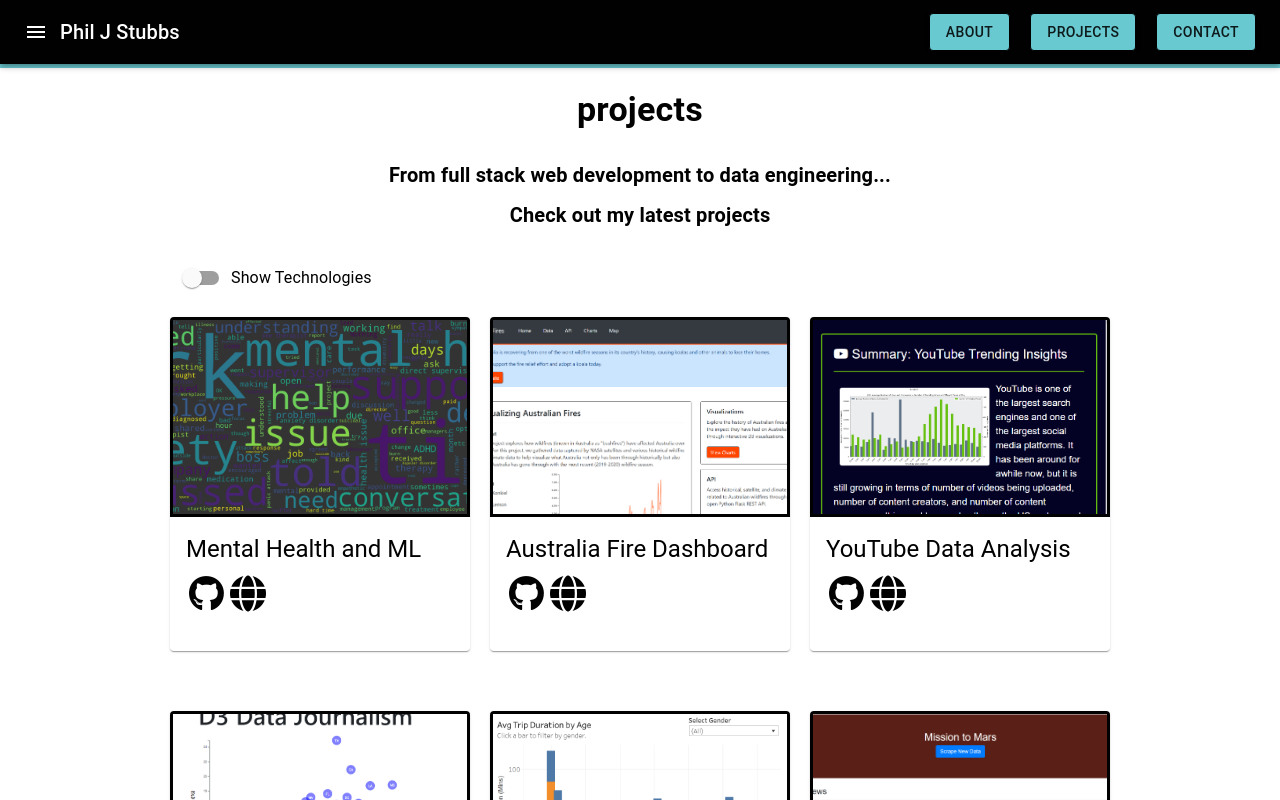
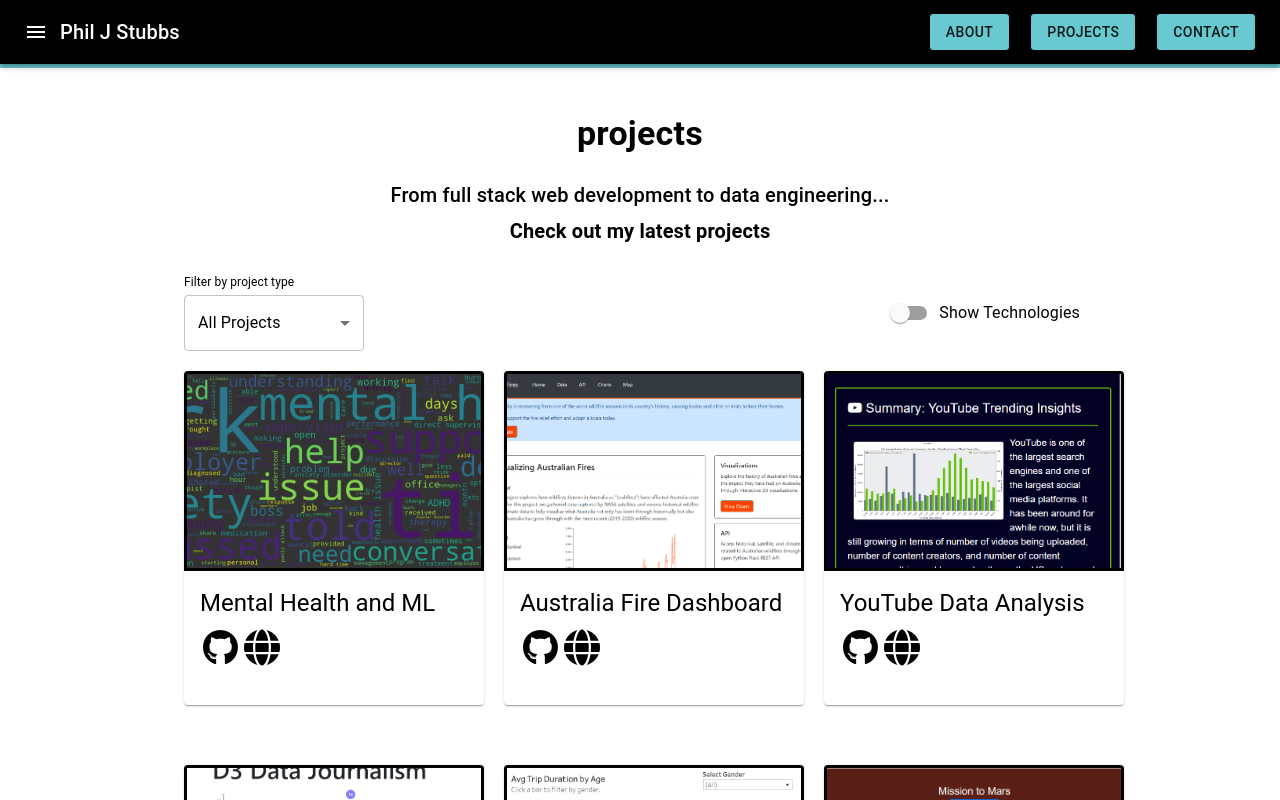
Before and after one commit to philipstubbs13/revamped_personal_site, a React (Create React App) app: page /projects in a window 1280 px wide. Shown: the top 800 px of the page. Built offline with nearby package versions, Linux system fonts and the light colour scheme.

Commit message:
project type select

```diff
--- a/src/components/layout/projects/Projects.tsx
+++ b/src/components/layout/projects/Projects.tsx
@@ -2,18 +2,16 @@
 import { createStyles, makeStyles, Theme } from '@material-ui/core/styles';
 import Typography from '@material-ui/core/Typography';
 import Box from '@material-ui/core/Box';
+import InputLabel from '@material-ui/core/InputLabel';
+import MenuItem from '@material-ui/core/MenuItem';
+import FormControl from '@material-ui/core/FormControl';
+import Select from '@material-ui/core/Select';
 import { Project } from '../../project/Project';
 import { projects, IProject } from '../../../data/projects';
 import { SwitchToggle } from '../../switch-toggle/SwitchToggle';
 
 const useStyles = makeStyles((theme: Theme) =>
   createStyles({
-    root: {
-      display: 'flex',
-      flexDirection: 'column',
-      alignItems: 'center',
-      justifyContent: 'flex-start',
-    },
     title: {
       fontWeight: 'bold',
     },
@@ -37,6 +35,23 @@
       [theme.breakpoints.down('md')]: {
         margin: '0 auto',
       },
+      display: 'flex',
+      flexDirection: 'row',
+      justifyContent: 'space-between',
+      alignItems: 'center',
+    },
+    formControl: {
+      minWidth: 180,
+      width: 180,
+    },
+    selectEmpty: {
+      marginTop: 20,
+    },
+    inputLabelRoot: {
+      color: theme.palette.text.primary,
+    },
+    selectRoot: {
+      marginTop: 20,
     },
   })
 );
@@ -44,25 +59,61 @@
 export const Projects = () => {
   const classes = useStyles();
   const [showTechnologies, setShowTechnologies] = useState(false);
+  const [projectType, setProjectType] = useState('all');
+  const [filteredProjects, setFilteredProjects] = useState(projects);
 
   const handleChangeShowTechnologies = (event: React.ChangeEvent<HTMLInputElement>) => {
     setShowTechnologies(event.target.checked);
   };
 
+  const handleChangeProjectType = (event: React.ChangeEvent<{ value: unknown }>) => {
+    const projectTypeSelected = event.target.value as string;
+    let filteredProjectsToDisplay = [...projects];
+    setProjectType(projectTypeSelected);
+
+    if (projectTypeSelected === 'all') {
+      setFilteredProjects(filteredProjectsToDisplay);
+    } else {
+      filteredProjectsToDisplay = filteredProjectsToDisplay.filter(
+        (project) => project.type === projectTypeSelected
+      );
+      setFilteredProjects(filteredProjectsToDisplay);
+    }
+  };
+
   return (
-    <div className={classes.root}>
-      <Typography variant="h4" className={classes.title}>
-        projects
-      </Typography>
+    <div>
       <Box m={3} textAlign="center">
-        <Typography variant="h6" className={classes.body}>
-          From full stack web development to data engineering...
+        <Typography variant="h4" className={classes.title}>
+          projects
         </Typography>
+      </Box>
+      <Box m={3} textAlign="center">
+        <Typography variant="h6">From full stack web development to data engineering...</Typography>
         <Typography variant="h6" className={classes.body}>
           Check out my latest projects
         </Typography>
       </Box>
       <div className={classes.showTechnologiesContainer}>
+        <FormControl className={classes.formControl}>
+          <InputLabel id="project-type-input-label" className={classes.inputLabelRoot}>
+            Filter by project type
+          </InputLabel>
+          <Select
+            labelId="project-type-select"
+            id="project-type-select"
+            value={projectType}
+            onChange={handleChangeProjectType}
+            displayEmpty
+            className={classes.selectEmpty}
+            variant="outlined"
+          >
+            <MenuItem value="all">All Projects</MenuItem>
+            <MenuItem value="web_development">Web Development</MenuItem>
+            <MenuItem value="data">Data</MenuItem>
+            <MenuItem value="technical_writing">Technical Writing</MenuItem>
+          </Select>
+        </FormControl>
         <SwitchToggle
           isChecked={showTechnologies}
           onChange={handleChangeShowTechnologies}
@@ -71,7 +122,7 @@
         />
       </div>
       <div className={classes.projectsContainer}>
-        {projects.map((project: IProject) => {
+        {filteredProjects.map((project: IProject) => {
           return (
             <Project
               key={project.title}
--- a/src/data/projects.ts
+++ b/src/data/projects.ts
@@ -34,6 +34,7 @@
   githubRepo: string;
   website?: string;
   technologies: string[];
+  type: string;
 }
 
 export const projects: IProject[] = [
@@ -57,6 +58,7 @@
       'TextBlob',
       'VADER',
     ],
+    type: 'data',
   },
   {
     image: australiaFiresImage,
@@ -74,6 +76,7 @@
       'd3-timeseries',
       'Leaflet',
     ],
+    type: 'data',
   },
   {
     image: youtubeImage,
@@ -81,6 +84,7 @@
     githubRepo: 'https://github.com/philipstubbs13/team_hopper',
     website: 'https://philipstubbs13.github.io/Web-Design-Challenge/#/youtube-insights',
     technologies: ['YouTube API', 'Jupyter Notebook', 'Python', 'Pandas', 'Matplotlib'],
+    type: 'data',
   },
   {
     image: d3DataJournalismImage,
@@ -88,6 +92,7 @@
     githubRepo: 'https://github.com/philipstubbs13/D3-challenge',
     website: 'https://d3-data-journalism-9cb59.web.app/',
     technologies: ['D3', 'JavaScript', 'Firebase'],
+    type: 'data',
   },
   {
     image: tableauImage,
@@ -96,6 +101,7 @@
     website:
       'https://public.tableau.com/profile/phil.stubbs#!/vizhome/CitiBikeAnalytics_15879541754520/NewYorkCitiBikeAnalyticsandInsights',
     technologies: ['Tableau'],
+    type: 'data',
   },
   {
     image: marsWebScrapingImage,
@@ -110,6 +116,7 @@
       'Python',
       'Beautiful Soup',
     ],
+    type: 'data',
   },
   {
     image: sheltrImage,
@@ -127,6 +134,7 @@
       'Twilio API',
       'Express',
     ],
+    type: 'web_development',
   },
   {
     image: swagImage,
@@ -144,6 +152,7 @@
       'Tumblr API',
       'CSS Grid',
     ],
+    type: 'web_development',
   },
   {
     image: pizzaImage,
@@ -159,6 +168,7 @@
       'Firebase',
       'Edamam Recipe Search API',
     ],
+    type: 'web_development',
   },
   {
     image: burgerImage,
@@ -177,6 +187,7 @@
       'Express',
       'ORM',
     ],
+    type: 'web_development',
   },
   {
     image: awesomeBurgerImage,
@@ -195,6 +206,7 @@
       'Express',
       'ORM',
     ],
+    type: 'web_development',
   },
   {
     image: adoptMeImage,
@@ -214,6 +226,7 @@
       'Sequelize ORM',
       'Facebook auth',
     ],
+    type: 'web_development',
   },
   {
     image: eduVentsImage,
@@ -229,6 +242,7 @@
       'Material UI',
       'react-big-calendar',
     ],
+    type: 'web_development',
   },
   {
     image: artImage,
@@ -245,6 +259,7 @@
       'React',
       'react-chartkick',
     ],
+    type: 'web_development',
   },
   {
     image: clickmeImage,
@@ -252,6 +267,7 @@
     githubRepo: 'https://github.com/philipstubbs13/ClickMe',
     website: 'https://clickme-d27eb.firebaseapp.com/',
     technologies: ['HTML', 'CSS', 'JavaScript', 'Bootstrap', 'React'],
+    type: 'web_development',
   },
   {
     image: giffinderImage,
@@ -259,6 +275,7 @@
     githubRepo: 'https://github.com/philipstubbs13/Giphy-API-Project',
     website: 'https://philipstubbs13.github.io/Giphy-API-Project/index.html',
     technologies: ['HTML', 'CSS', 'JavaScript', 'Bootstrap', 'jQuery', 'AJAX', 'GIPHY API'],
+    type: 'web_development',
   },
   {
     image: hangmanImage,
@@ -266,6 +283,7 @@
     githubRepo: 'https://github.com/philipstubbs13/Hangman-Game',
     website: 'https://philipstubbs13.github.io/Giphy-API-Project/index.html',
     technologies: ['HTML', 'CSs', 'JavaScript', 'Bootstrap', 'jQuery'],
+    type: 'web_development',
   },
   {
     image: carpoolImage,
@@ -273,6 +291,7 @@
     githubRepo: 'https://github.com/philipstubbs13/FriendFinder',
     website: 'https://blooming-lowlands-71441.herokuapp.com/',
     technologies: ['HTML', 'CSS', 'JavaScript', 'Bootstrap', 'Node', 'Express'],
+    type: 'web_development',
   },
   {
     image: bamazonImage,
@@ -280,6 +299,7 @@
     githubRepo: 'https://github.com/philipstubbs13/Bamazon',
     website: '',
     technologies: ['Node', 'JavaScript', 'MySQL'],
+    type: 'web_development',
   },
   {
     image: crystalImage,
@@ -287,6 +307,7 @@
     githubRepo: 'https://github.com/philipstubbs13/week-4-game',
     website: 'https://philipstubbs13.github.io/week-4-game/index.html',
     technologies: ['HTML', 'CSS', 'JavaScript', 'jQuery', 'Bootstrap'],
+    type: 'web_development',
   },
   {
     image: twitterImage,
@@ -294,6 +315,7 @@
     githubRepo: 'https://github.com/philipstubbs13/liri-node-app',
     website: '',
     technologies: ['Node'],
+    type: 'web_development',
   },
   {
     image: scraperImage,
@@ -312,6 +334,7 @@
       'Express',
       'Mongoose ORM',
     ],
+    type: 'web_development',
   },
   {
     image: healthTrackerImage,
@@ -331,6 +354,7 @@
       'Mongoose ORM',
       'AWS S3',
     ],
+    type: 'web_development',
   },
   {
     image: myTrainBuilderImage,
@@ -338,6 +362,7 @@
     githubRepo: 'https://github.com/philipstubbs13/Firebase-Train-Scheduler',
     website: 'https://fir-train-scheduler-7f4a9.firebaseapp.com/',
     technologies: ['HTML', 'CSS', 'JavaScript', 'Bootstrap', 'jQuery', 'Firebase', 'Moment'],
+    type: 'web_development',
   },
   {
     image: newsImage,
@@ -356,6 +381,7 @@
       'Mongoose ORM',
       'New York Times Article Search API',
     ],
+    type: 'web_development',
   },
   {
     image: skylineImage,
@@ -363,6 +389,7 @@
     githubRepo: 'https://github.com/philipstubbs13/constructor-hangman',
     website: '',
     technologies: ['Node', 'JavaScript constructors'],
+    type: 'web_development',
   },
   {
     image: stadiumImage,
@@ -370,6 +397,7 @@
     githubRepo: 'https://github.com/philipstubbs13/TriviaGame',
     website: 'https://philipstubbs13.github.io/TriviaGame/index.html',
     technologies: ['HTML', 'CSS', 'JavaScript', 'jQuery', 'Bootstrap'],
+    type: 'web_development',
   },
   {
     image: starwarsImage,
@@ -377,5 +405,6 @@
     githubRepo: 'https://github.com/philipstubbs13/Star-Wars-RPG-Game',
     website: 'https://philipstubbs13.github.io/Star-Wars-RPG-Game/',
     technologies: ['HTML', 'CSS', 'JavaScript', 'jQuery', 'Bootstrap'],
+    type: 'web_development',
   },
 ];
```
Also changed, not shown: 1 other file (tests, documents, lock files or other folders).
